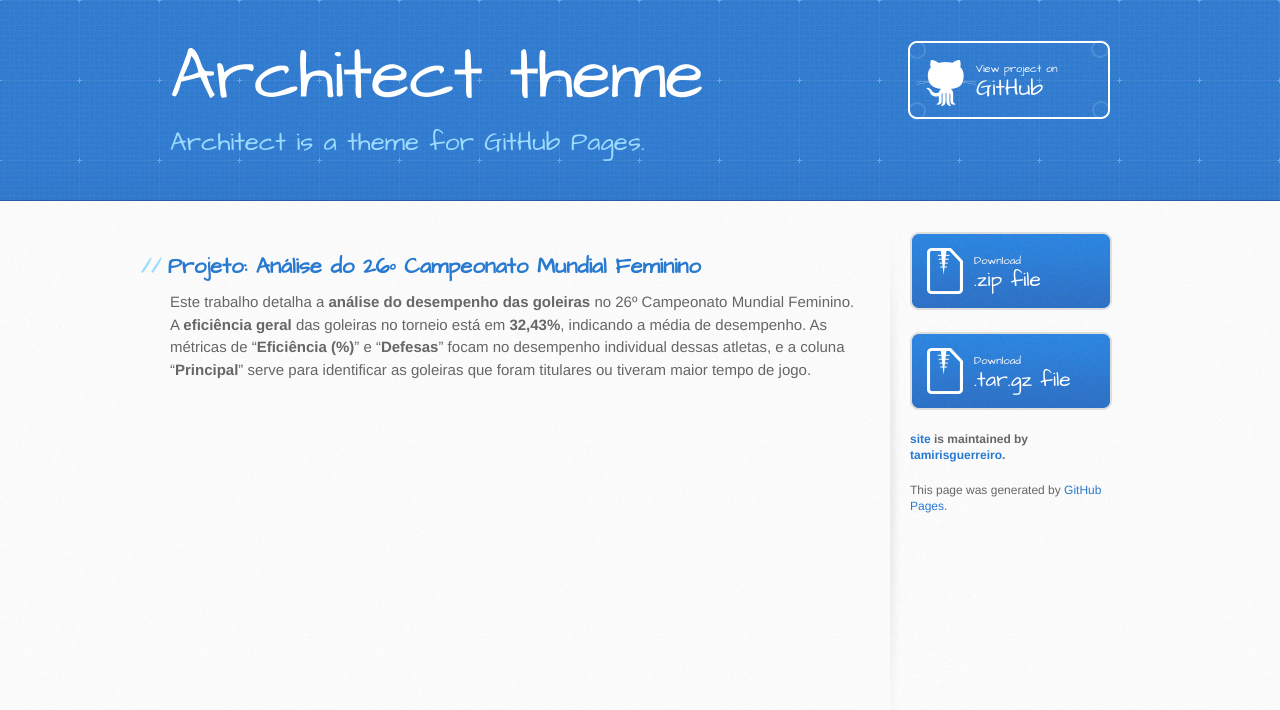
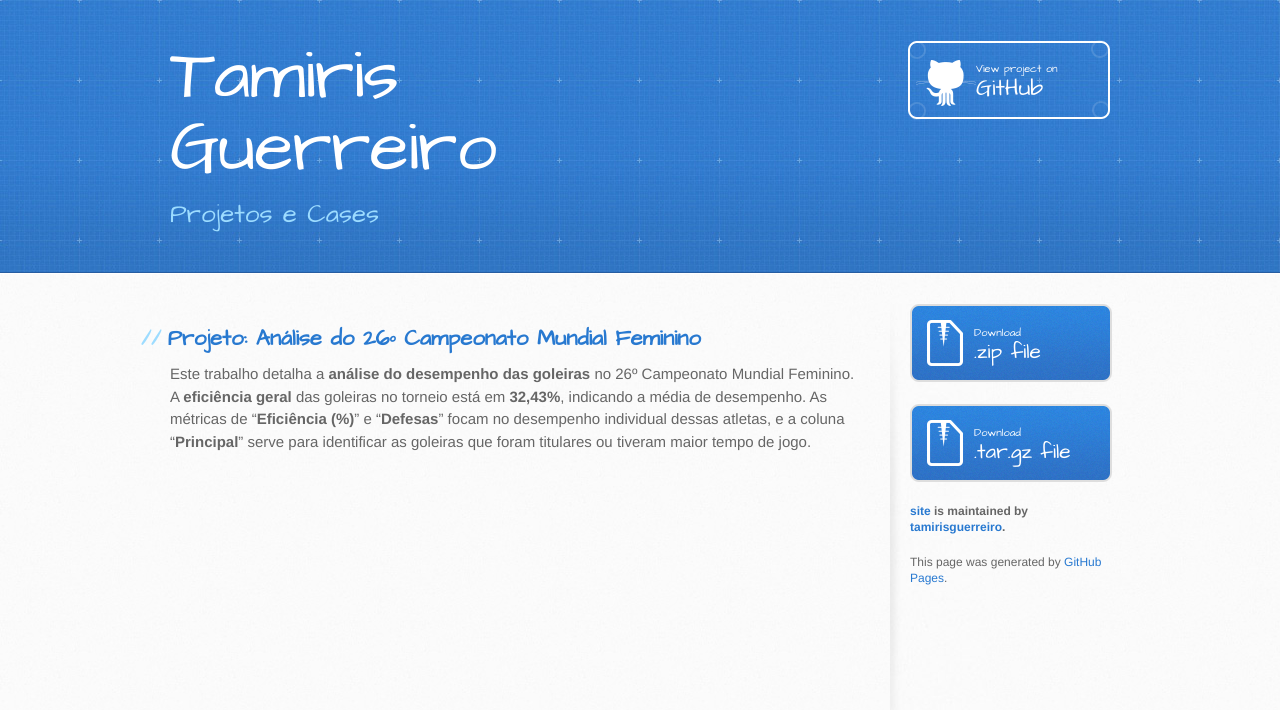
Before and after one commit to tamirisguerreiro/site, a Jekyll site: the page built from index.md, in a window 1280 px wide. Shown: the top 710 px of the page. Built offline with Jekyll 4.4.1, drawn with Linux system fonts in a browser that asks for light colours; our own code applies the rules of GitHub Pages for plain Markdown files.

Commit message:
Update _config.yml

```diff
--- a/_config.yml
+++ b/_config.yml
@@ -1,5 +1,5 @@
-title: Architect theme
-description: Architect is a theme for GitHub Pages.
+title: Tamiris Guerreiro
+description: Projetos e Cases
 show_downloads: true
 google_analytics: G-GP0YZ69C9N
 theme: jekyll-theme-architect
```
